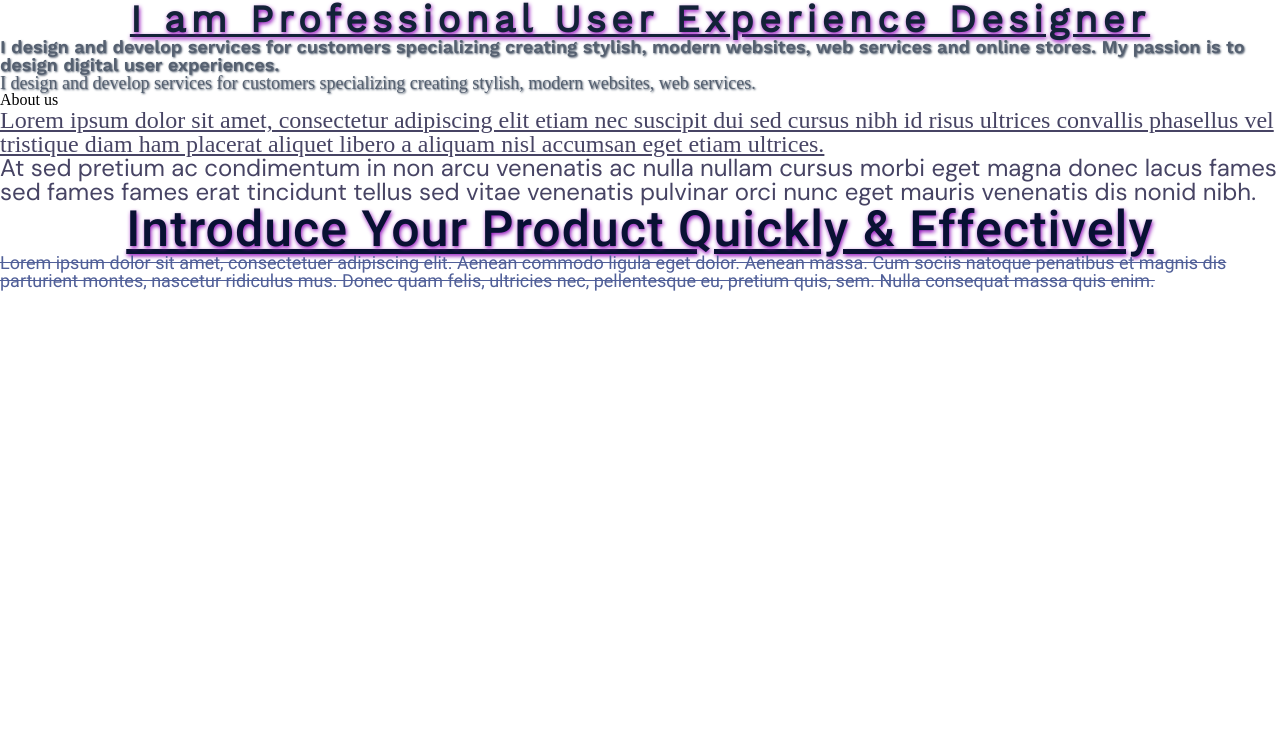
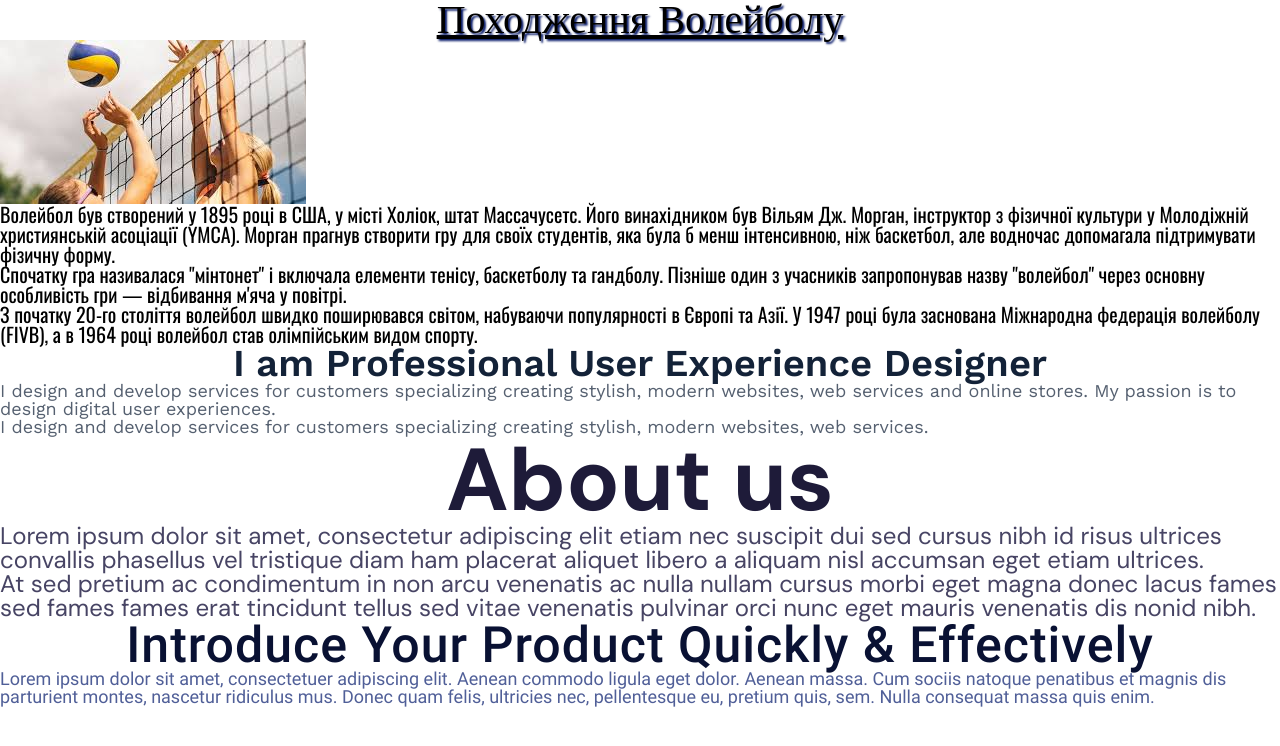
Before and after one commit to Vlad-Eazy/lesson_04, a plain HTML site: page lessons_04/index.html in a window 1280 px wide. Drawn offline with nearby package versions, Linux system fonts and the light colour scheme; a web font is replaced by a local one.

Commit message:
commitfile

```diff
--- a/lessons_04/css/fonts.css
+++ b/lessons_04/css/fonts.css
@@ -1,21 +1,24 @@
-@font-face {
-    font-family: "Work-Sans-rg";
-    src: url("../fonts/WorkSans-Regular.ttf");
-}
-
 @font-face {
     font-family: "Work-Sans-sem";
     src: url("../fonts/WorkSans-SemiBold.ttf");
 }
 
-@import url("https://fonts.googleapis.com/css2?family=Gowun+Batang&display=swahttps://fonts.googleapis.com/css2?family=Gowun+Batang&display=swapp");
+@font-face {
+    font-family: "Work-Sans-reg";
+    src: url("../fonts/WorkSans-Regular.ttf");
+}
+
+@import url("https://fonts.googleapis.com/css2?family=Work+Sans:ital@0;1&display=swap");
 
 @font-face {
-    font-family: face;
-    src: url("../fonts/DMSans-Bold.ttf");
+    font-family: "DM-Sans-reg";
+    src: url("../fonts/DMSans-Regular.ttf");
 }
 
-@import url("https://fonts.googleapis.com/css2?family=DM+Sans:ital,opsz@0,9..40;1,9..40&display=swap");
+@font-face {
+    font-family: "DM Sans";
+    src: url("https://fonts.googleapis.com/css2?family=DM+Sans:ital,opsz,wght@0,9..40,100..1000;1,9..40,100..1000&display=swap");
+}
 
 @font-face {
     font-family: "Roboto-Medium";
@@ -26,3 +29,20 @@
     font-family: "Roboto-Regular";
     src: url("../fonts/Roboto-Regular.ttf");
 }
+
+@font-face {
+    font-family: "DMSans-Bold";
+    src: url("../fonts/DMSans-Bold.ttf");
+}
+
+@import url("https://fonts.googleapis.com/css2?family=Poppins&display=swap");
+
+@font-face {
+    font-family: "Popins-Black";
+    src: url("../fonts/Poppins-Black.ttf");
+}
+
+@font-face {
+    font-family: "Oswald-Regular";
+    src: url("../fonts/Oswald-Regular.ttf");
+}
--- a/lessons_04/css/style.css
+++ b/lessons_04/css/style.css
@@ -3,56 +3,100 @@
 @import url(./reset.css);
 
 
+.menu {
+    color: #000;
+    text-shadow: 1px 1px 1px #000000;
+    font-size: 20px;
+    text-align: right;
+}
+
+.header {
+    font-family: "Popins";
+    color: #000;
+    font-size: 40px;
+    text-align: center;
+    text-decoration: underline;
+    text-shadow: 2px 2px 2px #091b6a;
+}
+
+.paragraph {
+    font-family: "Oswald-Regular";
+    color: #000000;
+    font-size: 20px;
+
+}
+
+
+
+
+
+
+
+
+
+
+
+
+
+
+
+
+
+
+
+
+
+
+
+
+
+
+
+
+
+
 .header__title {
-    font-family: "Work-Sans-rg";
+    font-family: "Work-Sans-sem";
     color: #132238;
     font-size: 38px;
     text-align: center;
     font-weight: 600;
-    text-decoration: underline;
-    text-shadow: 1px 2px 4px #910cbb;
-    letter-spacing: 5px;
 }
 
-.header__subtitle {
-    font-family: "Work-Sans-sem";
+.subtitle {
+    font-family: "Work-Sans-reg";
     color: #556070;
     font-size: 18px;
     font-weight: 400;
     text-align: left;
-    text-shadow: 1px 1px 2px #556070;
 }
 
-.subtitle2 {
-    font-family: "Gowun Batang", serif;
+.subtitle {
+    font-family: "Work Sans", serif;
     color: #556070;
     font-size: 18px;
     font-weight: 400;
     text-align: left;
-    text-shadow: 1px 1px 2px #556070;
+
 }
 
-.main__title {
-    font-family: "DM-Sans-bold";
+.main_title {
+    font-family: "DMSans-Bold";
     color: #1E1B39;
     font-size: 88px;
     font-weight: 700;
     text-align: center;
-    text-shadow: 1px 2px 4px #910cbb;
-    text-decoration: underline;
 }
 
-.subtitle3 {
+.subtitle1 {
     font-family: "DM-Sans-reg";
     color: #474464;
     font-size: 24px;
     font-weight: 400;
     text-align: left;
-    text-decoration: underline;
-
 }
 
-.subtitle4 {
+.subtitle2 {
     font-family: "DM Sans";
     color: #474464;
     font-size: 24px;
@@ -66,8 +110,6 @@
     font-size: 50px;
     font-weight: 500;
     letter-spacing: 1px;
-    text-decoration: underline;
-    text-shadow: 1px 2px 4px #910cbb;
     text-align: center;
 }
 
@@ -76,5 +118,5 @@
     color: #505F98;
     font-size: 18px;
     font-weight: 400;
-    text-decoration: line-through;
+
 }
--- a/lessons_04/index.html
+++ b/lessons_04/index.html
@@ -5,44 +5,72 @@
     <meta name="viewport" content="width=device-width, initial-scale=1.0" />
     <link rel="stylesheet" href="../lessons_04/css/style.css" />
     <link
-      href="https://fonts.googleapis.com/css2?family=Gowun+Batang&display=swap"
       rel="stylesheet"
+      href="https://fonts.googleapis.com/css2?family=Work+Sans:ital@0;1&display=swap"
     />
     <link
       rel="stylesheet"
-      href="https://fonts.googleapis.com/css2?family=DM+Sans:ital,opsz@0,9..40;1,9..40&display=swap"
+      href="https://fonts.googleapis.com/css2?family=DM+Sans:ital,opsz,wght@0,9..40,100..1000;1,9..40,100..1000&display=swap"
+    />
+    <link
+      rel="stylesheet"
+      href="https://fonts.googleapis.com/css2?family=Poppins&display=swap"
     />
     <title>Document</title>
   </head>
   <body>
-    <header class="header">
+    <header class="header">Походження Волейболу</header>
+
+    <main>
+      <div>
+        <img src="../lessons_04/img/images.jpeg" alt="" class="img" />
+      </div>
+      <div class="paragraph">
+        <p class="paragraph1">
+          Волейбол був створений у 1895 році в США, у місті Холіок, штат
+          Массачусетс. Його винахідником був Вільям Дж. Морган, інструктор з
+          фізичної культури у Молодіжній християнській асоціації (YMCA). Морган
+          прагнув створити гру для своїх студентів, яка була б менш інтенсивною,
+          ніж баскетбол, але водночас допомагала підтримувати фізичну форму.
+        </p>
+        <p class="paragraph2">
+          Спочатку гра називалася "мінтонет" і включала елементи тенісу,
+          баскетболу та гандболу. Пізніше один з учасників запропонував назву
+          "волейбол" через основну особливість гри — відбивання м'яча у повітрі.
+        </p>
+        <p class="paragraph3">
+          З початку 20-го століття волейбол швидко поширювався світом, набуваючи
+          популярності в Європі та Азії. У 1947 році була заснована Міжнародна
+          федерація волейболу (FIVB), а в 1964 році волейбол став олімпійським
+          видом спорту.
+        </p>
+      </div>
+
       <div class="header__title">
         <h1>I am Professional User Experience Designer</h1>
       </div>
       <div class="header__subtitle">
-        <p class="subtitle1">
+        <p class="subtitle">
           I design and develop services for customers specializing creating
           stylish, modern websites, web services and online stores. My passion
           is to design digital user experiences.
         </p>
-        <p class="subtitle2">
+        <p class="subtitle">
           I design and develop services for customers specializing creating
           stylish, modern websites, web services.
         </p>
       </div>
-    </header>
-    <main>
       <div class="main_title">
         <h1>About us</h1>
       </div>
       <div class="main__subtitle">
-        <p class="subtitle3">
+        <p class="subtitle1">
           Lorem ipsum dolor sit amet, consectetur adipiscing elit etiam nec
           suscipit dui sed cursus nibh id risus ultrices convallis phasellus vel
           tristique diam ham placerat aliquet libero a aliquam nisl accumsan
           eget etiam ultrices.
         </p>
-        <p class="subtitle4">
+        <p class="subtitle2">
           At sed pretium ac condimentum in non arcu venenatis ac nulla nullam
           cursus morbi eget magna donec lacus fames sed fames fames erat
           tincidunt tellus sed vitae venenatis pulvinar orci nunc eget mauris
@@ -50,17 +78,16 @@
         </p>
       </div>
     </main>
-    <footer>
     <div class="footer__title">
       <p>Introduce Your Product Quickly & Effectively</p>
     </div>
     <div class="footer__sibtitle">
       Lorem ipsum dolor sit amet, consectetuer adipiscing elit. Aenean commodo
       ligula eget dolor. Aenean massa. Cum sociis natoque penatibus et magnis
-        dis parturient montes, nascetur ridiculus mus. Donec quam felis,
-        ultricies nec, pellentesque eu, pretium quis, sem. Nulla consequat massa
-        quis enim.
+      dis parturient montes, nascetur ridiculus mus. Donec quam felis, ultricies
+      nec, pellentesque eu, pretium quis, sem. Nulla consequat massa quis enim.
     </div>
-    </footer>
+
+    <footer></footer>
   </body>
 </html>
```
Also changed, not shown: lessons_04/fonts/Oswald-Bold.ttf (added), lessons_04/fonts/Oswald-Medium.ttf (added), lessons_04/fonts/Oswald-Regular.ttf (added), lessons_04/fonts/Poppins-Black.ttf (added), lessons_04/img/Culture_uk.JPG (deleted), lessons_04/img/Economy_uk.JPG (deleted), lessons_04/img/Geography_uk.JPG (deleted), lessons_04/img/History_uk.JPG (deleted), lessons_04/img/Information_uk.jpg (deleted), lessons_04/img/Tourism_uk.JPG (deleted), lessons_04/img/images (1).jpeg (deleted), lessons_04/img/images.jpeg (added). Lines whose indentation alone changed are shown as unchanged.
